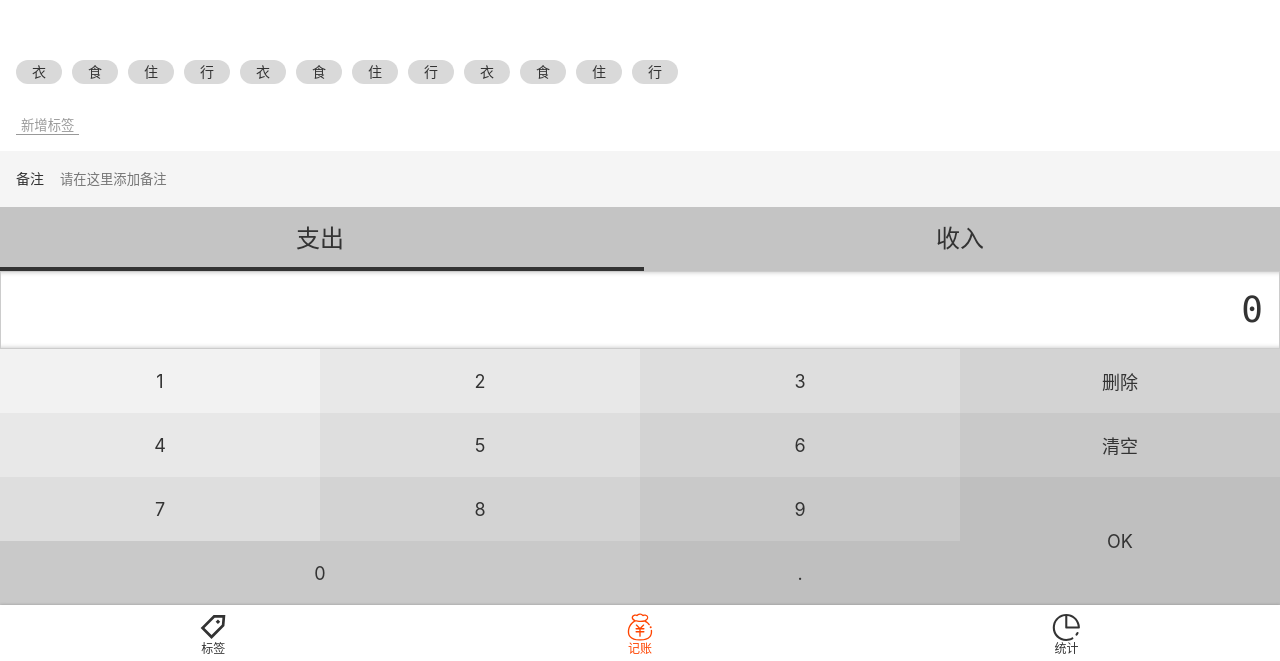
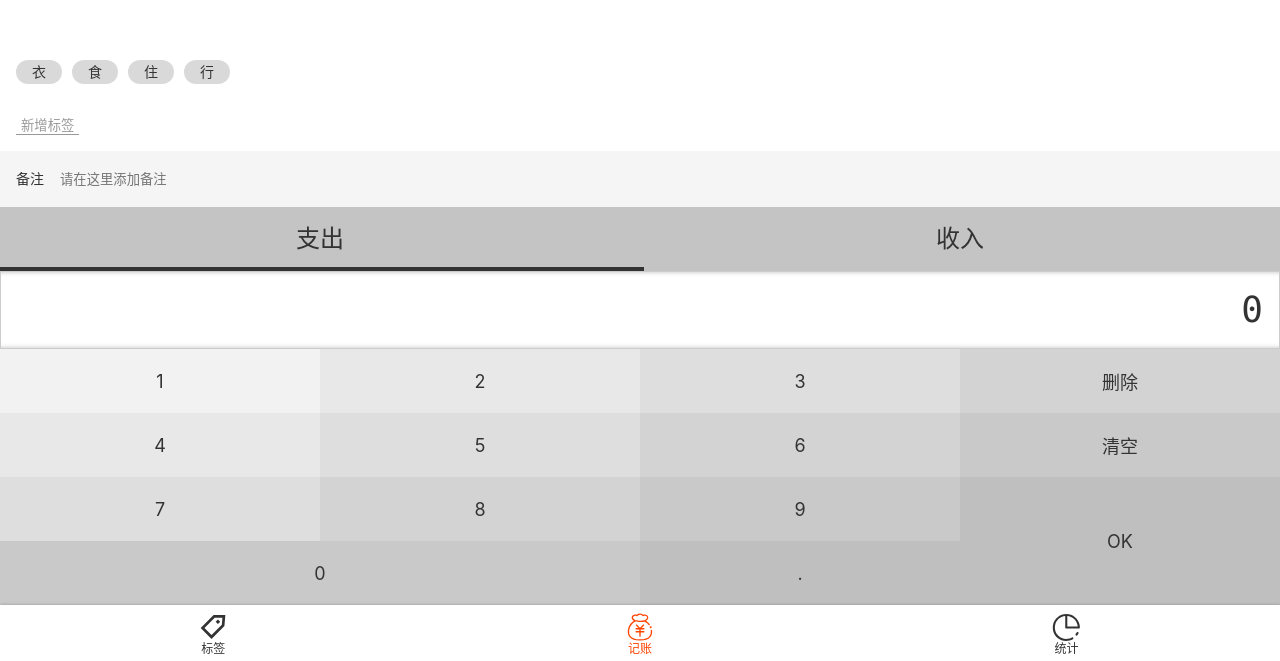
Before and after one commit to rourou1107/morney, a Vue app: page /#/money in a window 1280 px wide. Shown: the part 139-800 px from the top of the page. Built offline with nearby package versions, Linux system fonts and the light colour scheme; the HTML template or start-up script is replaced by a standard one.

Commit message:
Tags组件逻辑完成
Change-Id: I0bb2b830625c32068d875a68bf8128a797245ecd

```diff
--- a/src/components/Layout.vue
+++ b/src/components/Layout.vue
@@ -1,16 +1,19 @@
 <template>
     <div class="nav-wrapper">
         <div class="content" :class=" classPrefix && `${classPrefix}-content` ">
-            <slot /> <!--插槽组件-->
+            <slot/> <!--插槽组件-->
         </div>
-        <Nav />
+        <Nav/>
     </div>
 </template>
 
 <script lang="ts">
-    export default {
-        name: "Layout",
-        props: ['classPrefix']
+    import Vue from 'vue';
+    import {Component, Prop} from 'vue-property-decorator';
+
+    @Component
+    export default class Layout extends Vue {
+        @Prop(String) classPrefix: string | undefined;
     }
 </script>
 
@@ -19,6 +22,7 @@
         display: flex;
         flex-direction: column;
         height: 100vh;
+
         .content {
             flex: 1;
             overflow: auto;
--- a/src/components/money/Tags.vue
+++ b/src/components/money/Tags.vue
@@ -1,28 +1,51 @@
 <template>
     <div class="tags">
         <div class="new">
-            <button>新增标签</button>
+            <button @click="create">新增标签</button>
         </div>
         <ul class="current">
-            <li>衣</li>
-            <li>食</li>
-            <li>住</li>
-            <li>行</li>
-            <li>衣</li>
-            <li>食</li>
-            <li>住</li>
-            <li>行</li>
-            <li>衣</li>
-            <li>食</li>
-            <li>住</li>
-            <li>行</li>
+            <li
+                    :class="selectTags.indexOf(tag) >= 0 && 'selected'"
+                    v-for="(tag, index) in dataSource"
+                    :key="index"
+                    @click="toggle(tag)"
+            >
+                {{tag}}
+            </li>
         </ul>
     </div>
 </template>
 
 <script lang="ts">
-    export default {
-        name: "Tags"
+    import Vue from 'vue';
+    import {Component, Prop} from 'vue-property-decorator';
+
+    @Component
+    export default class Tags extends Vue {
+        @Prop(Array) dataSource: string[] | undefined;
+        selectTags: string[] = [];
+
+        // 切换标签选中事件
+        toggle(tag: string) {
+            let index = this.selectTags.indexOf(tag);
+            if (index === -1) {
+                this.selectTags.push(tag);
+            } else {
+                this.selectTags.splice(index, 1);
+            }
+        }
+
+        create() {
+            let name = window.prompt('请输入标签名');
+            if (name === '') {
+                return;
+            } else {
+                if(this.dataSource) {
+                    // 不要直接改props
+                    this.$emit('update:dataSource', [...this.dataSource, name]);
+                }
+            }
+        }
     }
 </script>
 
@@ -33,23 +56,33 @@
         flex-grow: 1;
         display: flex;
         flex-direction: column-reverse;
+
         .current {
             display: flex;
             flex-wrap: wrap;
+
             li {
+                $bgc: #d9d9d9;
                 $h: 24px;
                 height: $h;
                 line-height: $h;
                 border-radius: $h/2;
                 padding: 0 16px;
-                background: #d9d9d9;
+                background: $bgc;
                 margin-right: 10px;
                 margin-bottom: 15px;
+
+                &.selected {
+                    background: darken($bgc, 30%);
+                    color: #ffffff;
+                }
             }
         }
+
         .new {
             padding-top: 16px;
             color: #999999;
+
             button {
                 padding: 0 5px;
                 border-bottom: 1px solid;
--- a/src/views/Money.vue
+++ b/src/views/Money.vue
@@ -1,21 +1,27 @@
 <template>
     <layout class-prefix="layout">
-        <tags />
-        <notes />
-        <types :xxx="20"/>
-        <number-pad />
+        <tags :data-source.sync="tags"/>
+        <notes/>
+        <types/>
+        <number-pad/>
     </layout>
 </template>
 
 <script lang="ts">
-    import Layout from "@/components/Layout.vue";
-    import Tags from "@/components/money/Tags.vue";
-    import Notes from "@/components/money/Notes.vue";
-    import Types from "@/components/money/Types.vue";
-    import NumberPad from "@/components/money/NumberPad.vue";
-    export default {
-        name: "Money",
-        components: {NumberPad, Types, Notes, Tags, Layout}
+    import Layout from '@/components/Layout.vue';
+    import Tags from '@/components/money/Tags.vue';
+    import Notes from '@/components/money/Notes.vue';
+    import Types from '@/components/money/Types.vue';
+    import NumberPad from '@/components/money/NumberPad.vue';
+    import Vue from 'vue';
+    import {Component} from 'vue-property-decorator';
+    @Component({
+        components: {
+            Layout, Tags, Notes, Types, NumberPad
+        }
+    })
+    export default class Money extends Vue {
+        tags: string[] = ['衣', '食', '住', '行']
     }
 </script>
 
```
